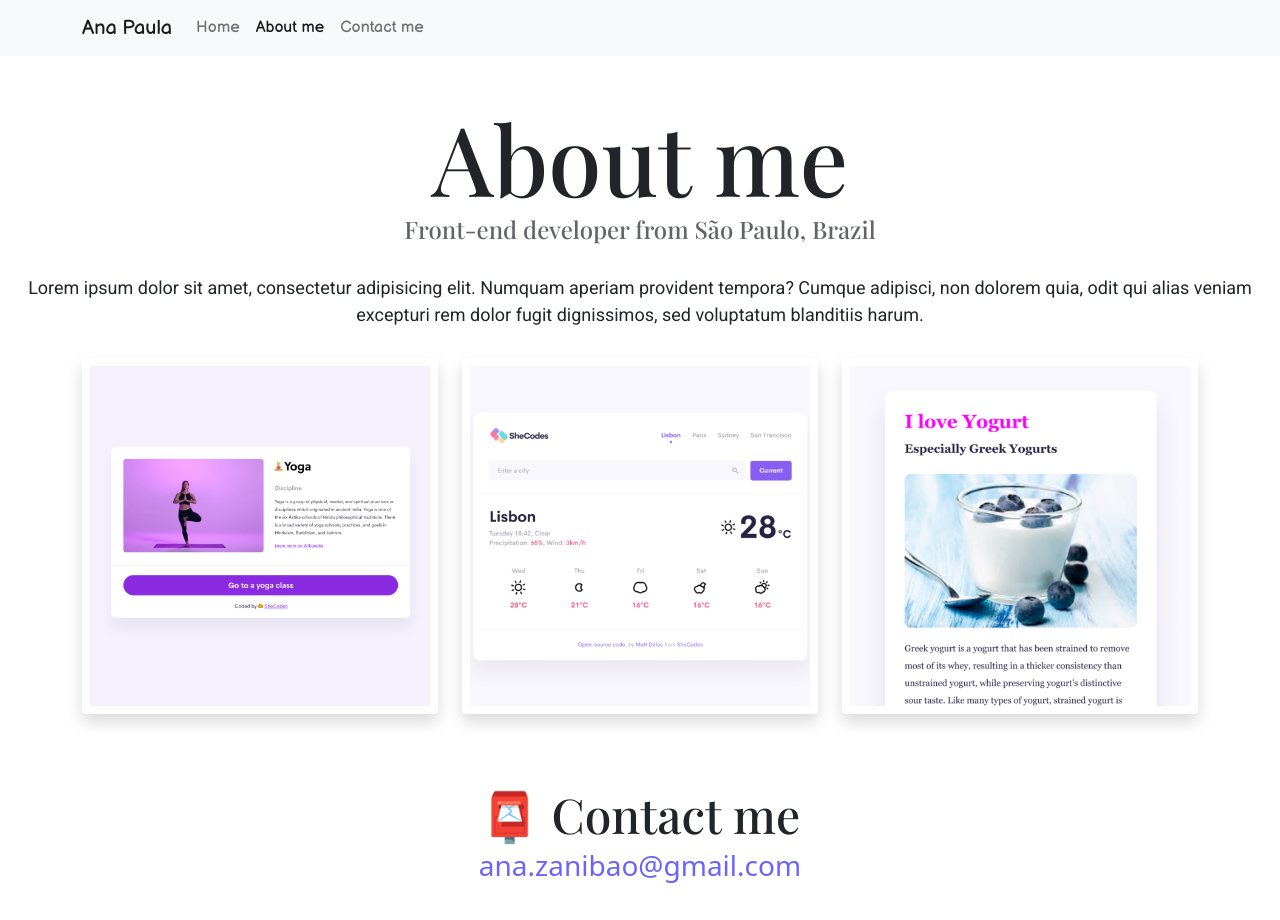
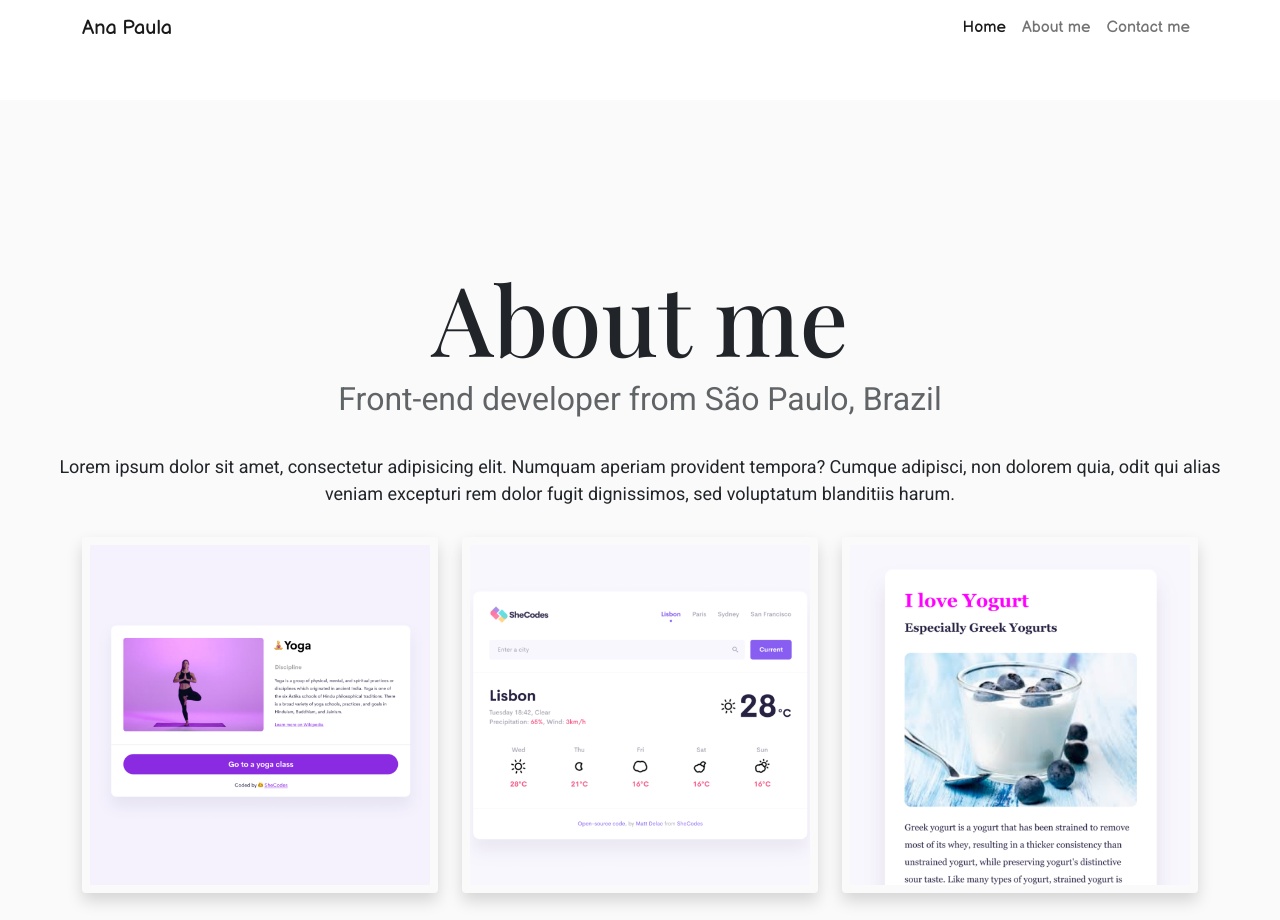
Before and after one commit to zanibao/portfolio, a website: page about.html in a window 1280 px wide. Shown: the top 920 px of the page. Before the commit the page ends 886 px from the top, so only its background shows below. Drawn offline with nearby package versions, Linux system fonts and the light colour scheme.

Commit message:
Homepage Hero added

```diff
--- a/about.html
+++ b/about.html
@@ -26,9 +26,12 @@
     />
   </head>
   <body>
-    <nav class="navbar navbar-expand-lg navbar-light bg-light fixed-top">
+    <div class="hero">
+      <nav class="navbar navbar-expand-lg navbar-light bg-white fixed-top">
         <div class="container">
-        <a class="navbar-brand" href="/index.html" title="Homepage">Ana Paula</a>
+          <a class="navbar-brand" href="/index.html" title="Homepage"
+            >Ana Paula</a
+          >
           <button
             class="navbar-toggler"
             type="button"
@@ -41,15 +44,30 @@
             <span class="navbar-toggler-icon"></span>
           </button>
           <div class="collapse navbar-collapse" id="navbarNav">
-          <ul class="navbar-nav">
+            <ul class="navbar-nav ms-auto mb-2 mb-lg-0">
               <li class="nav-item">
-              <a class="nav-link" aria-current="page" href="/index.html" title="Homepage">Home</a>
+                <a
+                  class="nav-link active"
+                  aria-current="page"
+                  href="/index.html"
+                  >Home</a
+                >
               </li>
               <li class="nav-item">
-              <a class="nav-link active" href="/about.html" title="About Ana Paula Zanibão">About me</a>
+                <a
+                  class="nav-link"
+                  href="/about.html"
+                  title="About Ana Paula Zanibão"
+                  >About me</a
+                >
               </li>
               <li class="nav-item">
-              <a class="nav-link" href="/about.html#contact" title="Contact Ana Paula Zanibão">Contact me</a>
+                <a
+                  class="nav-link"
+                  href="/about.html#contact"
+                  title="Contact Ana Paula Zanibão"
+                  >Contact me</a
+                >
               </li>
             </ul>
           </div>
--- a/style.css
+++ b/style.css
@@ -1,18 +1,25 @@
 :root {
-  --primary-color: #6c63ff;
-  --secondary-color: #f5f2fe;
+  --branding-color: #7c73e6;
+  --secondary-color: #fafafa;
   --box-shadow: 0 5px 10px rgba(0, 0, 0, 0.3);
+  --heading-font-family: "Playfair Display", serif;
+  --default-font-family: "Roboto", sans-serif;
+  --link-font-family: "Balsamiq Sans", cursive;
 }
 
 body {
   margin-top: 100px;
+  font-family: var(--default-font-family);
 }
 
 h1,
 h2,
-h3 {
+h3,
+h4,
+h5,
+h6 {
   margin: 0;
-  font-family: "Playfair Display", serif;
+  font-family: var(--heading-font-family);
 }
 
 h1 {
@@ -31,7 +38,6 @@ h3 {
 p {
   font-size: 18px;
   line-height: 1.5;
-  font-family: "Roboto", sans-serif;
 }
 
 .navigation-links {
@@ -49,7 +55,7 @@ p {
   padding: 20px 15px;
   text-decoration: none;
   text-transform: capitalize;
-  background: var(--primary-color);
+  background: var(--branding-color);
   box-shadow: var(--box-shadow);
   color: white;
   font-family: "Balsamiq Sans", cursive;
@@ -61,12 +67,12 @@ p {
   text-decoration: none;
   text-transform: capitalize;
   color: var(--primary-color);
-  border: 1px solid var(--primary-color);
-  font-family: "Balsamiq Sans", cursive;
+  border: 1px solid var(--branding-color);
+  font-family: var(--link-font-family);
 }
 
 .homepage-link {
-  color: var(--primary-color);
+  color: var(--branding-color);
   text-align: center;
   display: block;
 }
@@ -82,7 +88,7 @@ p {
 .email-link {
   display: flex;
   justify-content: center;
-  color: var(--primary-color);
+  color: var(--branding-color);
   font-size: 28px;
   text-decoration: none;
 }
@@ -126,5 +132,26 @@ i {
 }
 
 .container {
-  font-family: "Balsamiq Sans", cursive;
+  font-family: var(--link-font-family);
 }
+
+.hero {
+  background: var(--secondary-color);
+  text-align: center;
+  padding: 160px 20px;
+}
+
+.hero h2 {
+  font-family: var(--default-font-family);
+  font-size: 48px;
+  line-height: 2;
+}
+
+.hero h3 {
+  font-family: var(--default-font-family);
+  font-size: 32px;
+  font-weight: normal;
+  margin: 0;
+  opacity: 0.7;
+  line-height: 1.5;
+}
```
Also changed, not shown: index.html (+17 -6 lines), images/digital.jpg (added). Lines whose indentation alone changed are shown as unchanged.
